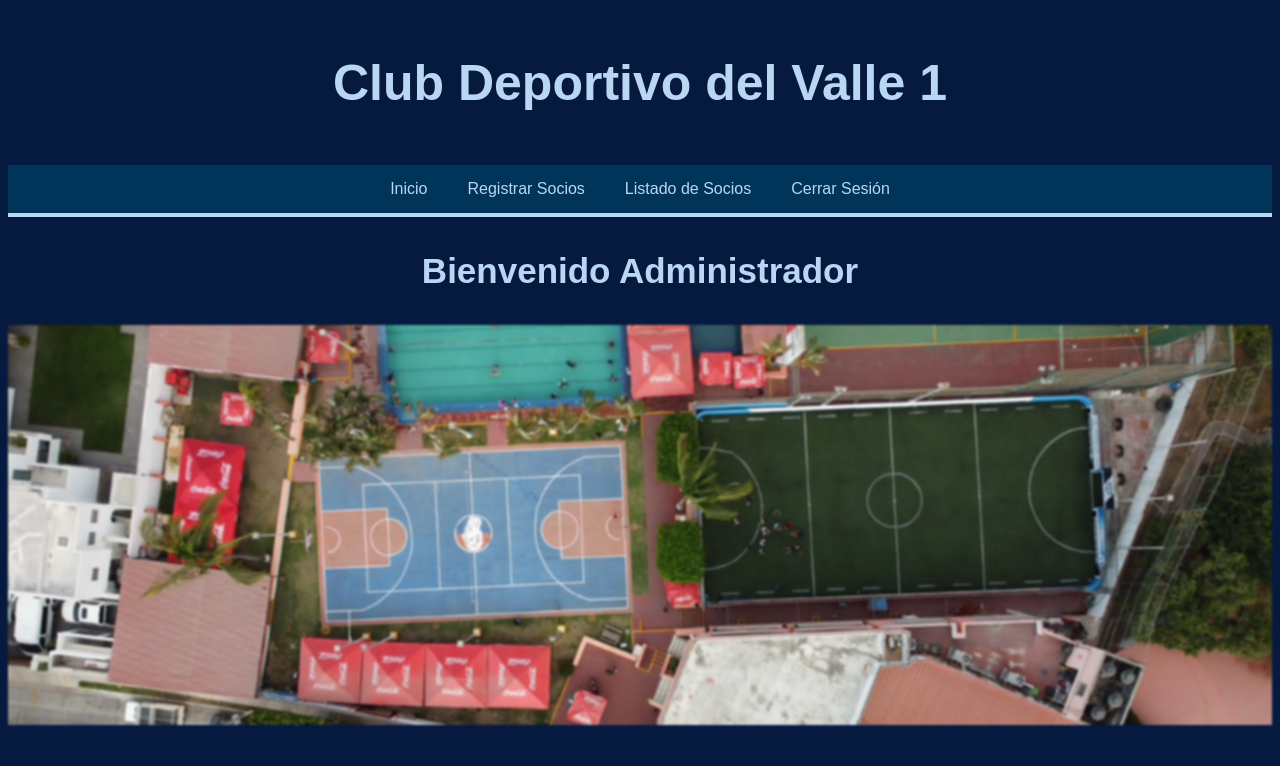
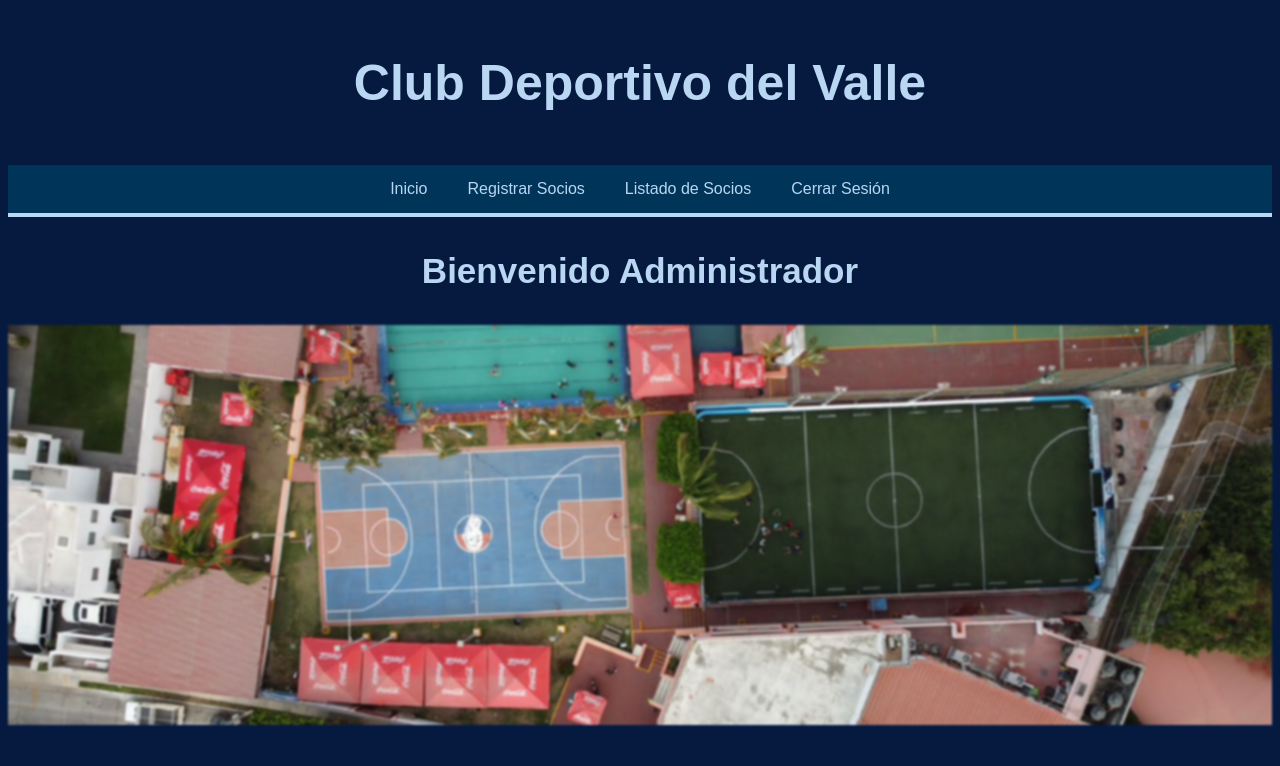
Before and after one commit to Camm07/Proyecto-DSW, a website: page inicioAdmin.html in a window 1280 px wide. Drawn offline with Linux system fonts and the light colour scheme.

Commit message:
corrección de nombre en inicioAdmin

```diff
--- a/inicioAdmin.html
+++ b/inicioAdmin.html
@@ -19,7 +19,7 @@
 </head>
 <body>
     <header>
-        <h1>Club Deportivo del Valle 1</h1>
+        <h1>Club Deportivo del Valle</h1>
     </header>
 
     <nav>
```
